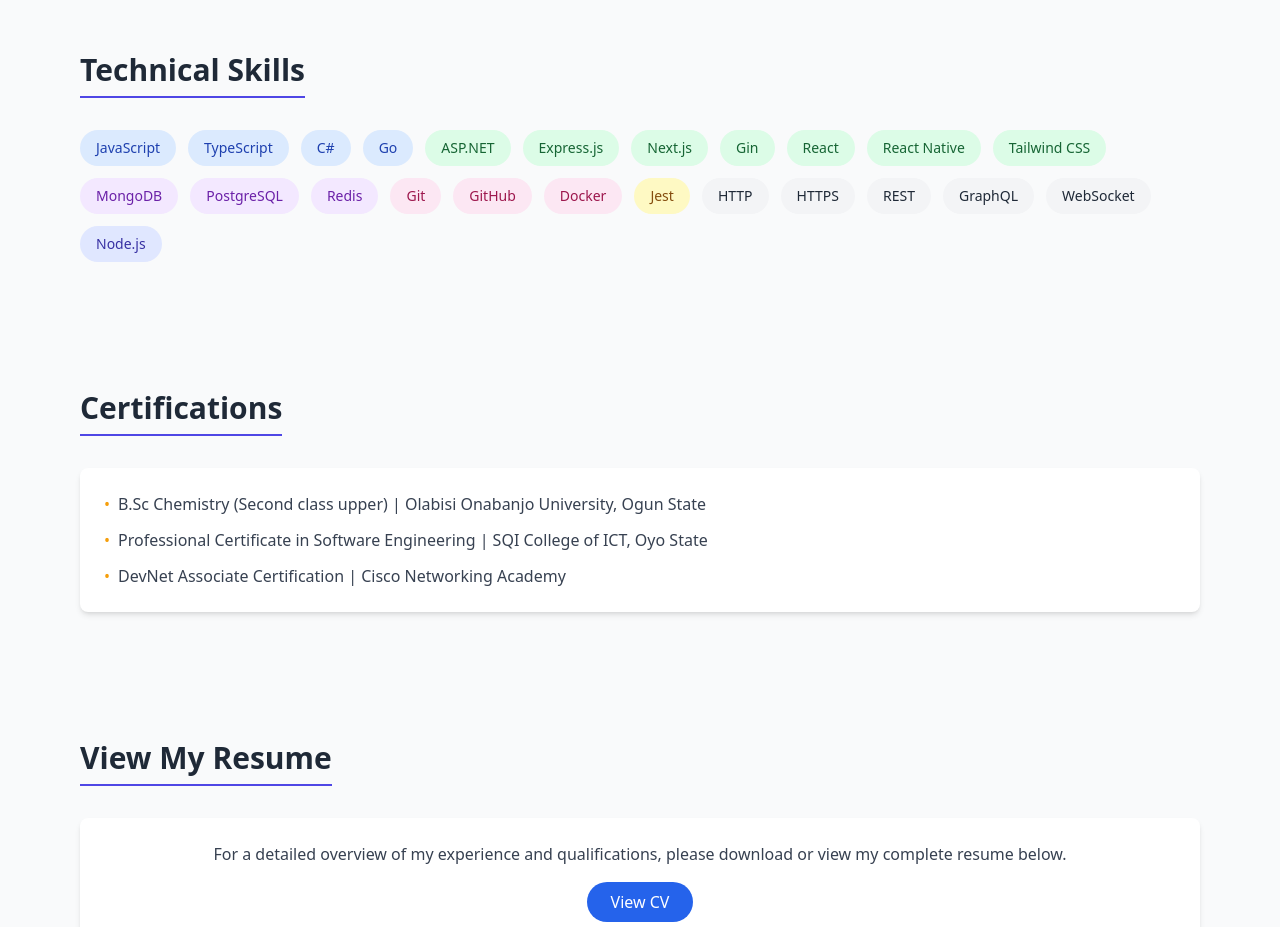
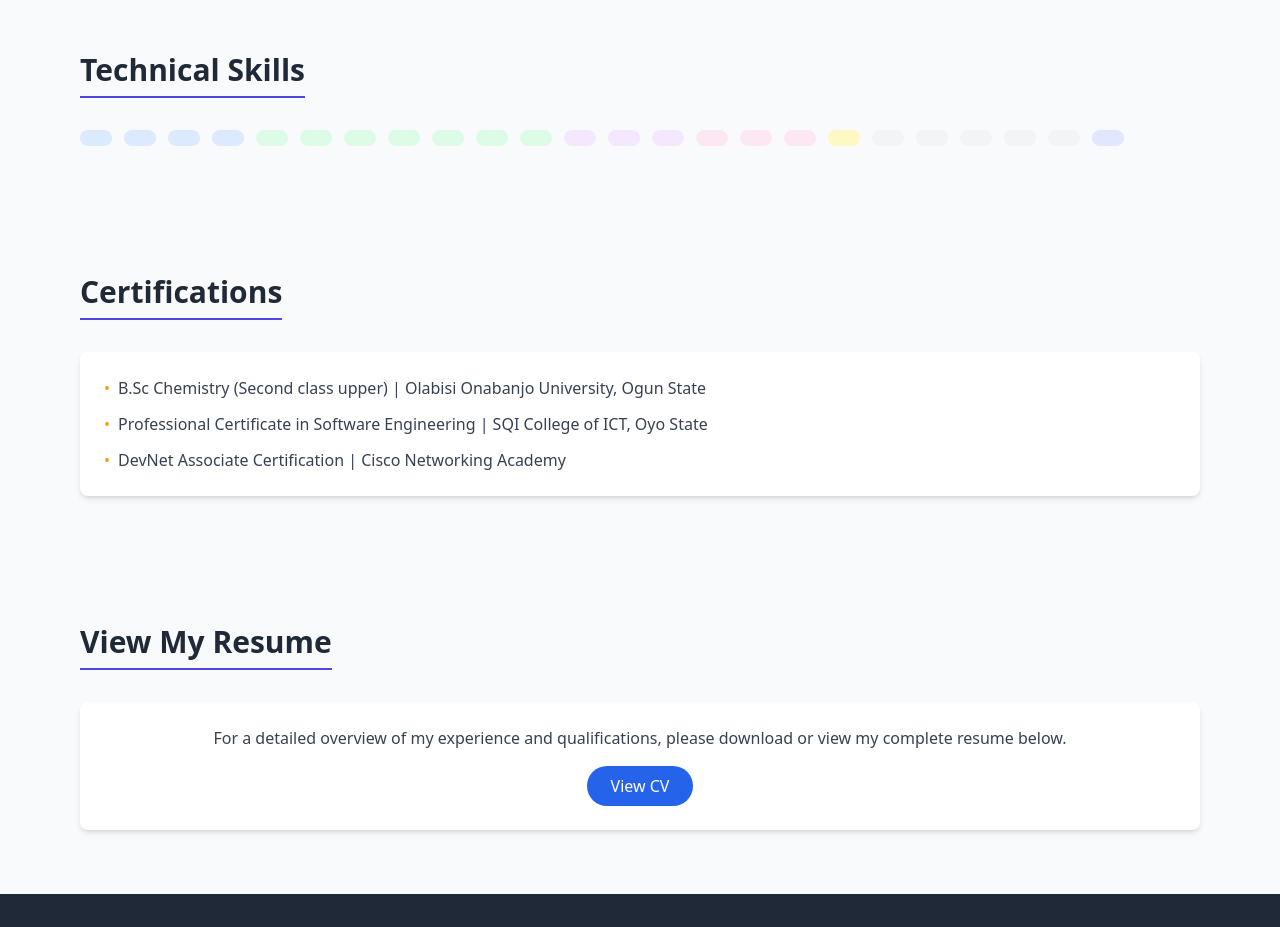
Before and after one commit to nobelium24/my-portfolio, a React (Vite) app: page / in a window 1280 px wide. Shown: the part 3560-4487 px from the top of the page. Built offline with nearby package versions, Linux system fonts and the light colour scheme.

Commit message:
minor update

```diff
--- a/src/components/SkillPill.tsx
+++ b/src/components/SkillPill.tsx
@@ -33,12 +33,12 @@
             onTouchStart={() => setShowTooltip(!showTooltip)}
             onMouseLeave={() => setShowTooltip(false)}
         >
-            {skill.name}
+            {/* {skill.name}
             {showTooltip && (
                 <span className="absolute left-1/2 top-full z-10 mt-2 w-max -translate-x-1/2 bg-black text-white text-xs rounded px-2 py-1 whitespace-nowrap">
                     {categoryTooltips[skill.category]}
                 </span>
-            )}
+            )} */}
         </span>
     );
 }
```
